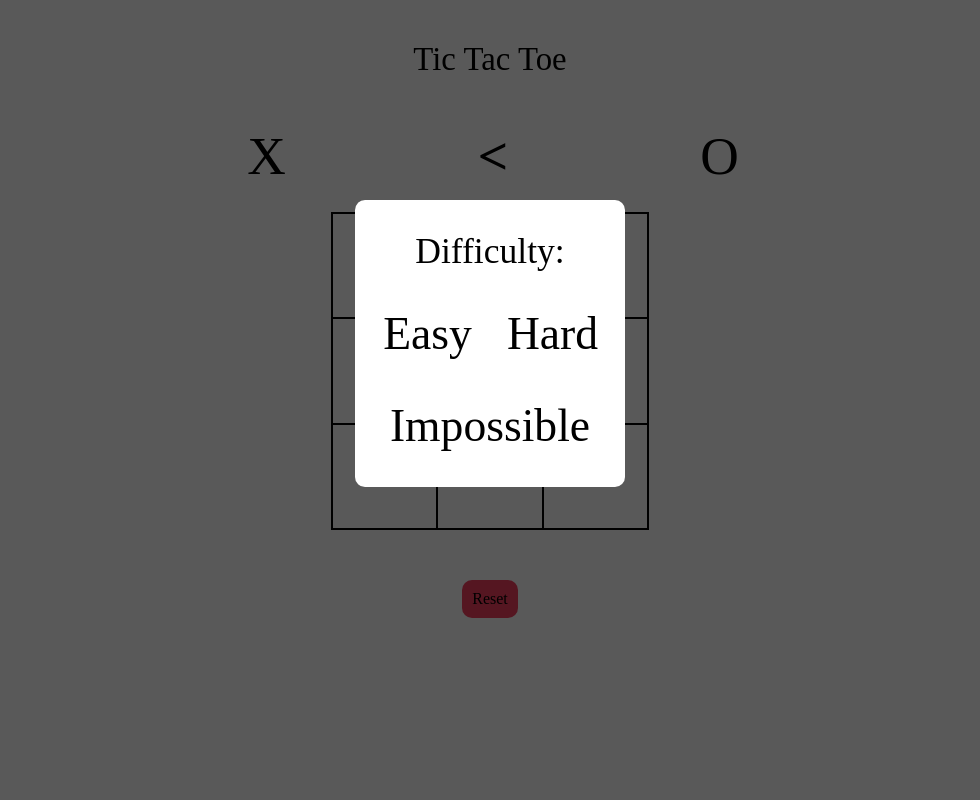
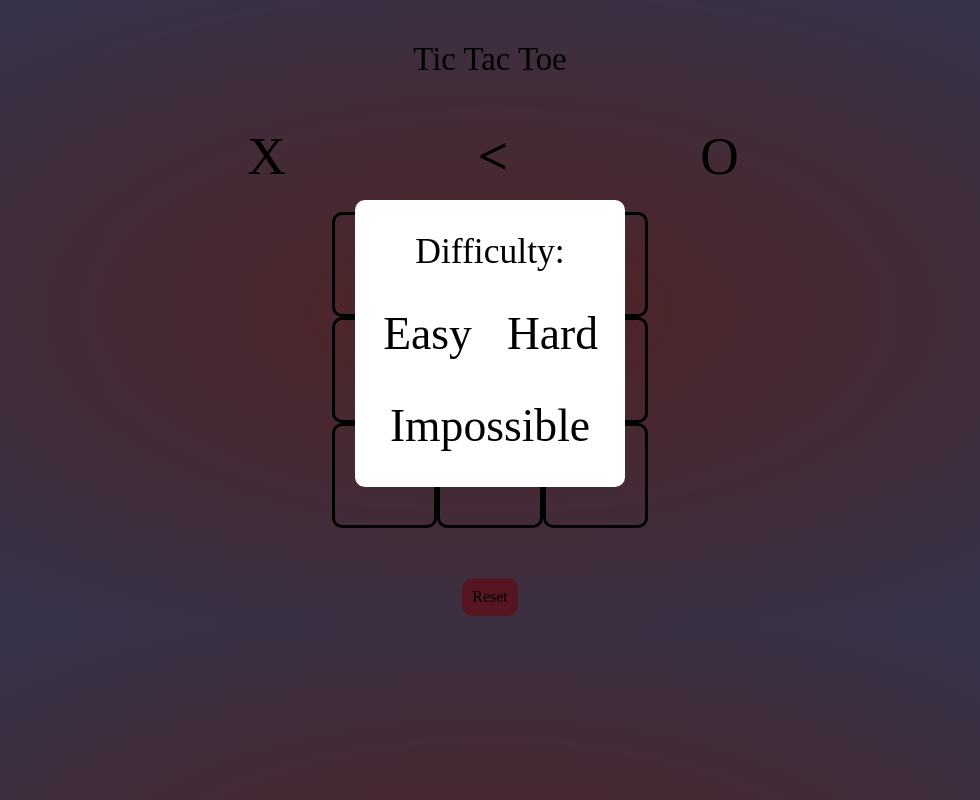
Before and after one commit to devin-hale/OP-TicTacToe, a plain HTML site: page index.html in a window 1280 px wide. Shown: the whole page, without its empty margins (150-1130 px from the left). Drawn offline with Linux system fonts and the light colour scheme; a web font is replaced by a local one.

Commit message:
Update styles.css

```diff
--- a/styles.css
+++ b/styles.css
@@ -6,6 +6,7 @@ body {
     text-align: center;
     position: relative;
     font-family: '8BIT WONDER', 'sans serif';
+    background: radial-gradient(#e66465, #9198e5);
 }
 
 p {
@@ -13,19 +14,20 @@ p {
 }
 
 #gameBoard {
-    border: 1px solid black;
     margin: auto;
     aspect-ratio: 1;
     min-width: 250px;
     max-width: 25%;
     display: grid;
     grid-template-columns: repeat(3, 1fr);
+    gap: 0px;
 }
 
 .gameBoardDiv {
     font-family: 'BM rizer', 'sans serif';
     transition: .25s;
-    border: 1px solid black;
+    border: 3px solid black;
+    border-radius: 10px;
     aspect-ratio: 1;
     font-size: calc(15px + 3vw);
     display: flex;
@@ -36,7 +38,7 @@ p {
 .unwritten:hover {
     cursor: pointer;
     transition: .25s;
-    background-color: rgb(179, 179, 179);
+    background-color: #f36078;
 }
 
 #controller {
```
